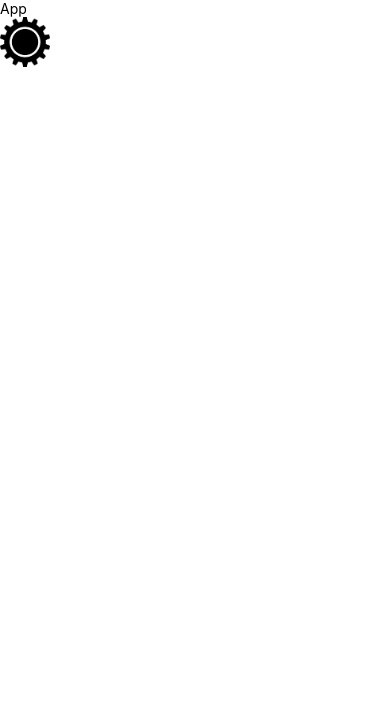
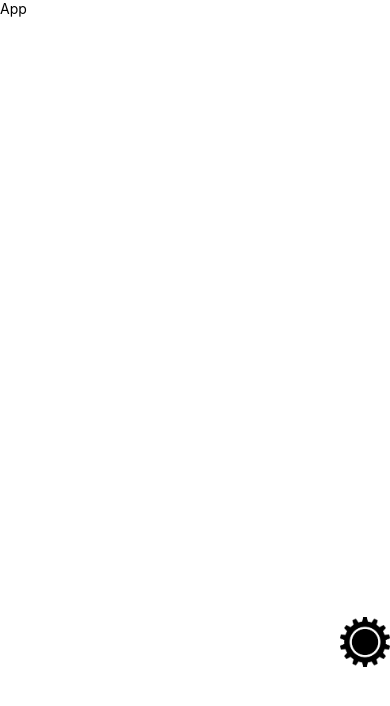
Before and after one commit to NicolasAsis/Exam1bTeam2, a React Native app: screen / in a window 390 px wide. Shown: the top 706 px of the page. Built offline with nearby package versions, Linux system fonts and the light colour scheme.

Commit message:
style update

```diff
--- a/Styles/AppStyles.js
+++ b/Styles/AppStyles.js
@@ -6,13 +6,13 @@
     height: 50,
     width: 50,
     right:0,
-    bottom:0
+    bottom:0,
 
   },
 
   background:{
     backgroundColor: 'gray',
-    opacity: 0.5,
+    opacity: 0.3,
     height: 600
 
   },
@@ -21,6 +21,15 @@
     justifyContent: 'center',
     alignItems: 'center',
 
+  },
+
+  gearBt:{
+    flexDirection:'row',
+    alignItems:'flex-end',
+    height:650,
+    position:'absolute',
+    right:0
+
   }
 
 })
--- a/comps/Settings.js
+++ b/comps/Settings.js
@@ -3,7 +3,6 @@
 import styles from '../Styles/AppStyles'
 
 function Settings(){
-
   const [showMenu, setShowMenu] = useState(false);
   var menu = null;
  if(showMenu === true){
@@ -24,6 +23,7 @@
     return(
         <View>
         {menu}
+          <View style={styles.gearBt}>
             <TouchableOpacity  activeOpacity={0.5}
                onPress={()=>{ setShowMenu(!showMenu)}}>
                  <Image
@@ -32,6 +32,7 @@
                  />
 
              </TouchableOpacity>
+         </View>
 
         </View>
 
```
Lines whose indentation alone changed are shown as unchanged.
